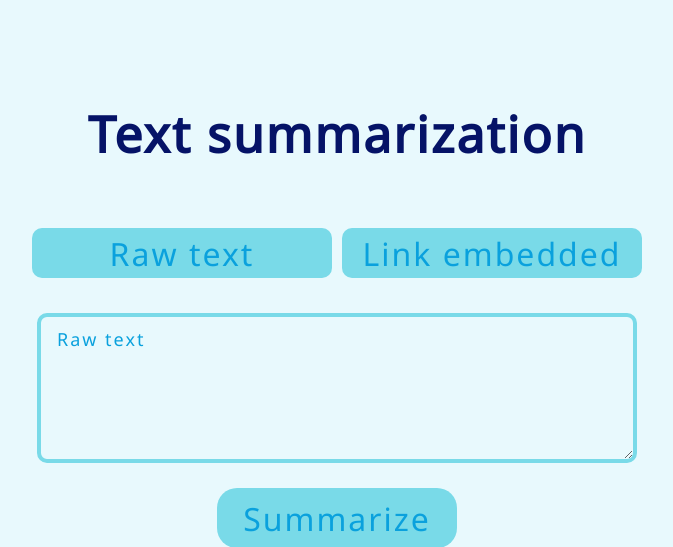
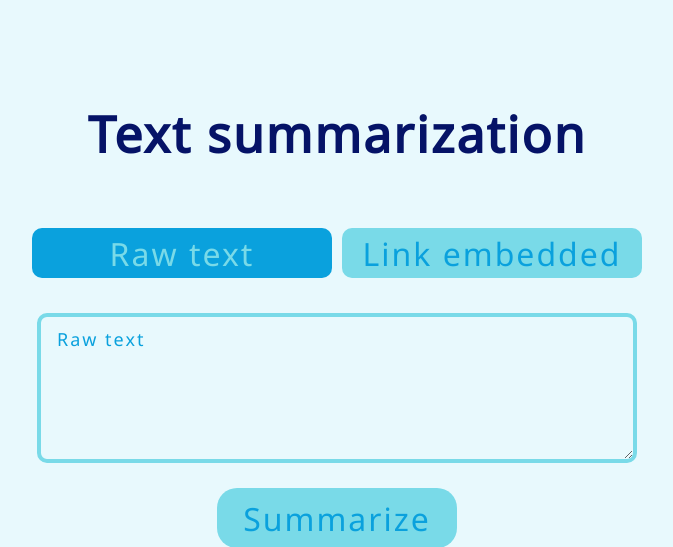
Before and after one commit to phucmap85/Quidk-website, a Django app: page / in a window 1280 px wide. Shown: the top 547 px of the page, without its empty margins (303-976 px from the left). Run offline with Django 4.2, Linux system fonts and the light colour scheme.

Commit message:
Update home.html

```diff
--- a/quidksite/quidkapp/templates/base/home.html
+++ b/quidksite/quidkapp/templates/base/home.html
@@ -55,20 +55,20 @@ body{
     width: 300px;
     height: 50px;
     border: none;
-    color: #0AA1DD;
-    background-color: #79DAE8;
+    color: #79DAE8;
+    background-color: #0AA1DD;
     border-radius: 10px;
-    box-shadow: inset 0 0 0 0 #0AA1DD;
-    transition: ease-out 0.3s;
+    /* box-shadow: inset 0 0 0 0 #79DAE8;
+    transition: ease-out 0.3s; */
     font-size: 2rem;
     outline: none;
 }
 
-.btn-1:hover{
-    box-shadow: inset 300px 0 0 0 #0AA1DD;
+/* .btn-1:hover{
+    box-shadow: inset 300px 0 0 0 #79DAE8;
     cursor: pointer;
-    color: #79DAE8;
-}
+    color: #0AA1DD;
+} */
 
 .btn-2{
     margin: 5px;
@@ -175,8 +175,8 @@ body{
     <div class = "header" style="color: #051367;"> Text summarization </div>
 
     <div class ="button">
-        <button class="btn-1" id="button1">Raw text</button>
-        <button class="btn-2">Link embedded</button>
+        <button class="btn-1">Raw text</button>
+        <button class="btn-2" onclick="window.location.href = '/linkemb';">Link embedded</button>
         <!-- <input type="button" class="btn1" value="Test"> -->
     </div>
 
@@ -185,9 +185,6 @@ body{
         <textarea id="text1" type="text" placeholder=" " required></textarea>
         <label for="">Raw text</label>
         <button class="submit" type="submit" onclick="clicked()">Summarize</button>
-        <br>
-            <p class="output" id="output1"></p>
-        <br>
     </div>
 
     <script>
```
